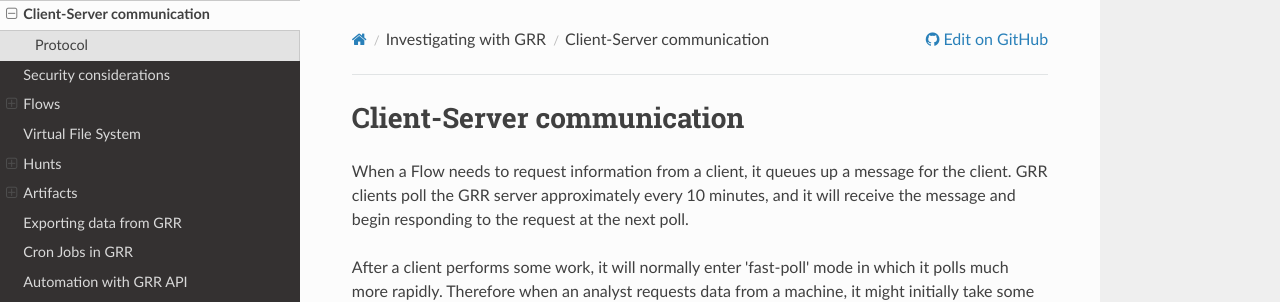
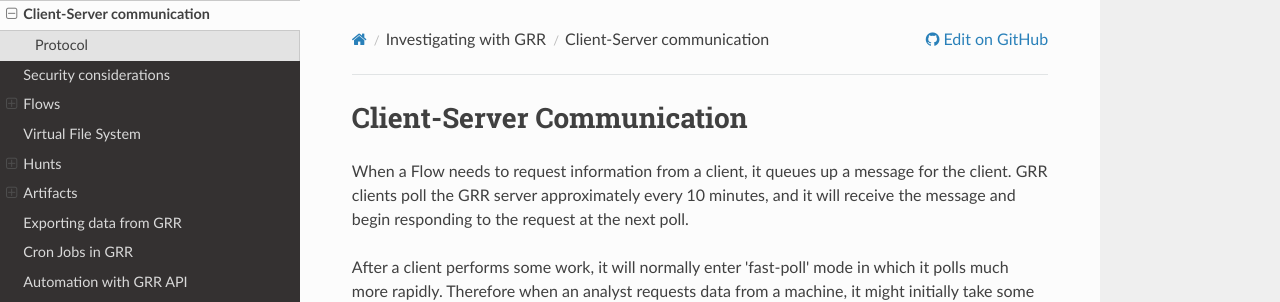
Before and after one commit to google/grr-doc, an MkDocs documentation site: the page built from docs/investigating-with-grr/client-server-communication.md, in a window 1280 px wide. Shown: the top 302 px of the page. Built offline with MkDocs 1.6.1, drawn with Linux system fonts in a browser that asks for light colours; nearby versions of some CDN libraries; old or Windows-style settings are respelled for this version of MkDocs.

Commit message:
Fix capitalization.

```diff
--- a/docs/investigating-with-grr/client-server-communication.md
+++ b/docs/investigating-with-grr/client-server-communication.md
@@ -1,4 +1,4 @@
-# Client-Server communication
+# Client-Server Communication
 
 When a Flow needs to request information from a client, it queues up a message
 for the client. GRR clients poll the GRR server approximately every 10 minutes,
```
